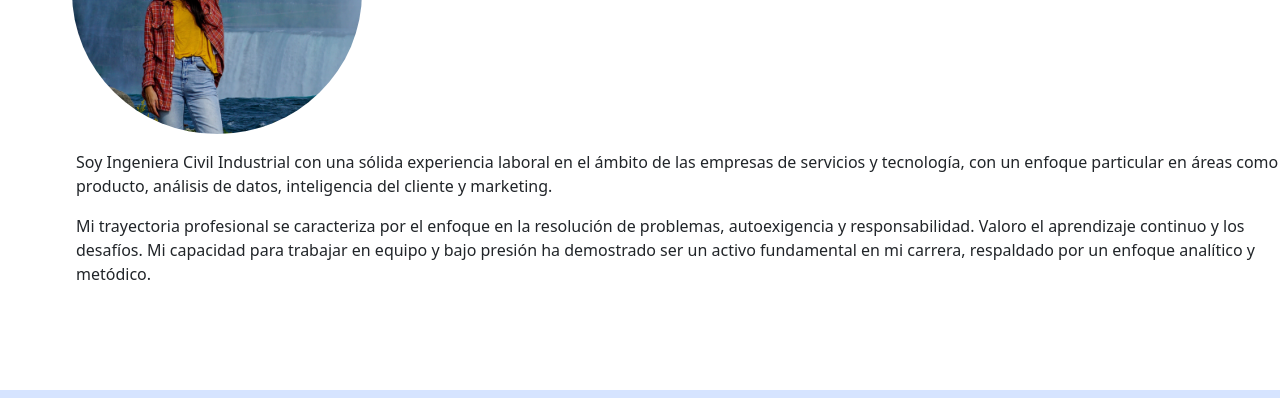
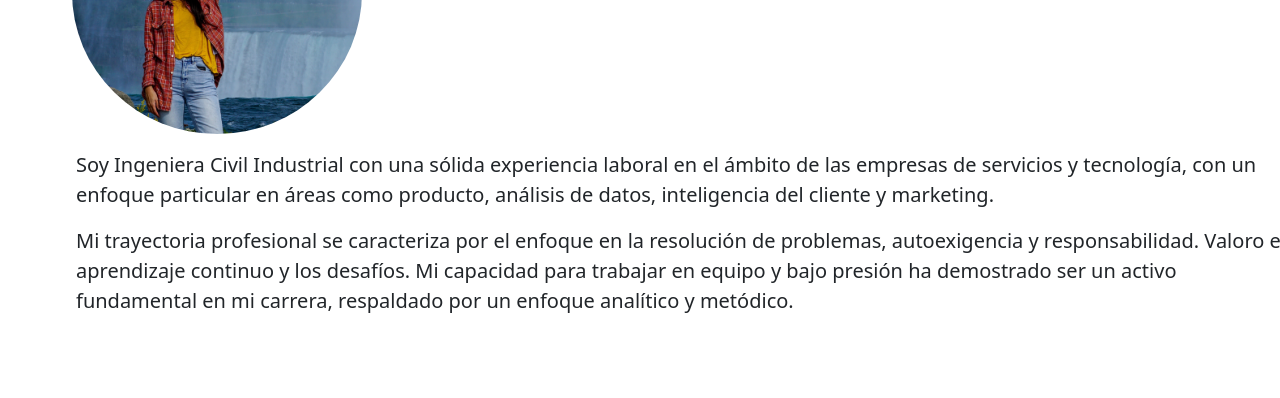
Before and after one commit to tamarazapata/prueba_intro_dev_web_tzg, a plain HTML site: page index.html in a window 1280 px wide. Shown: the part 277-675 px from the top of the page. Drawn offline with nearby package versions, Linux system fonts and the light colour scheme.

Commit message:
cambio en el tamaño de fuente

```diff
--- a/index.html
+++ b/index.html
@@ -59,7 +59,7 @@
                   <h1 style="color: black;">Tamara Zapata Gómez</h1>
                   <h6>Product Owner | Fintech | Product Management | Data Science & Analytics</h6>
               </div>
-              <div class="summary mt-6 p-3">
+              <div class="summary mt-6 p-3 fs-5">
                   <p>Soy Ingeniera Civil Industrial con una sólida experiencia laboral en el ámbito de las empresas de servicios y tecnología, con un enfoque particular en áreas como producto, análisis de datos, inteligencia del cliente y marketing. </p>
                   <p>Mi trayectoria profesional se caracteriza por el enfoque en la resolución de problemas, autoexigencia y responsabilidad. Valoro el aprendizaje continuo y los desafíos. Mi capacidad para trabajar en equipo y bajo presión ha demostrado ser un activo fundamental en mi carrera, respaldado por un enfoque analítico y metódico.</p>
               </div>
```
